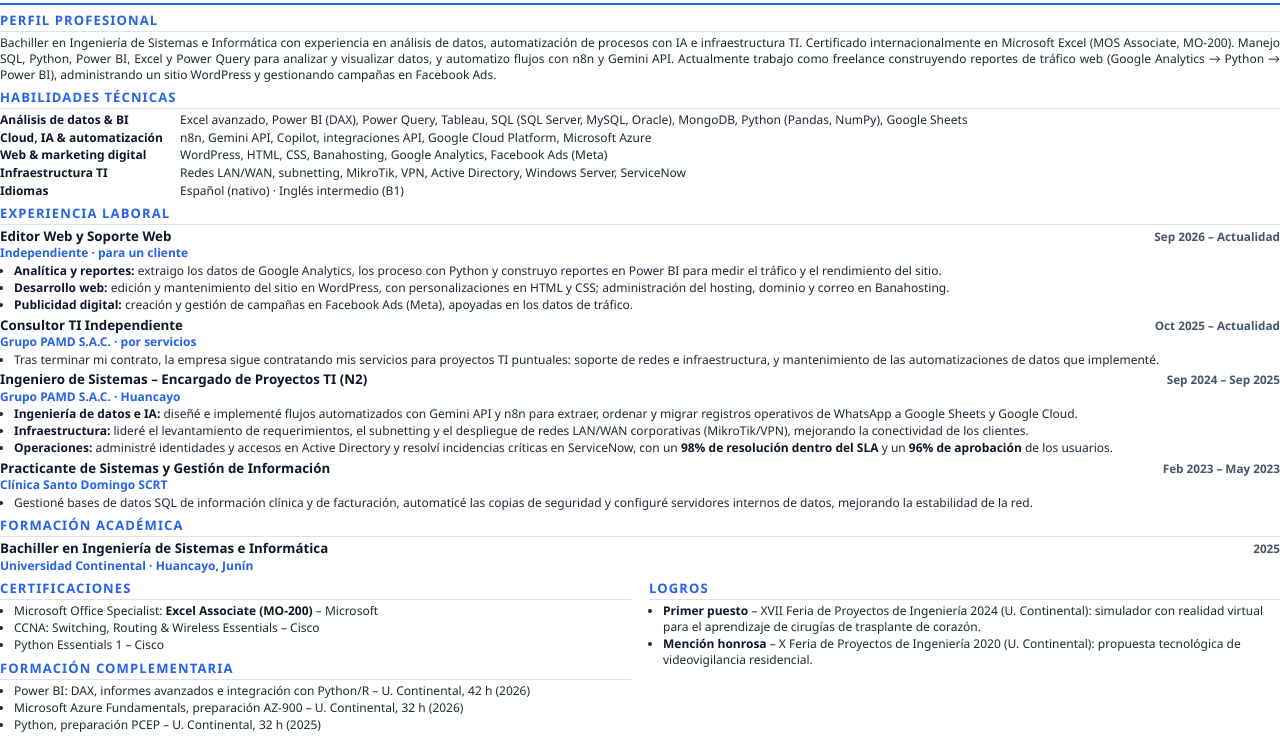
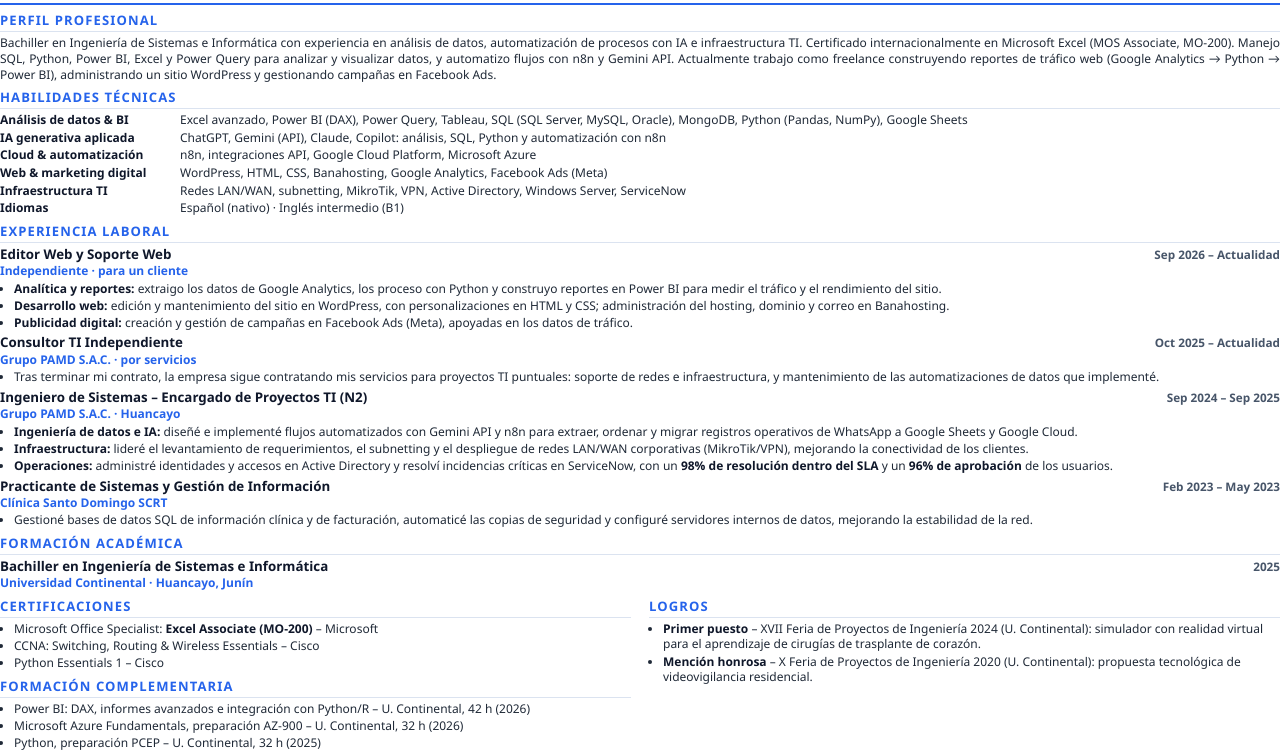
Before and after one commit to JGuere2811/JGuere2811.github.io, a plain HTML site: page cv-fuente/cv.html in a window 1280 px wide. Shown: the part 86-838 px from the top of the page. Drawn offline with Linux system fonts and the light colour scheme.

Commit message:
CV: línea de IA generativa aplicada (ChatGPT, Gemini API, Claude, Copilot)
Co-Authored-By: Claude Opus 5.5 <noreply@anthropic.com>

```diff
--- a/cv-fuente/cv.html
+++ b/cv-fuente/cv.html
@@ -4,7 +4,7 @@
 <meta charset="utf-8">
 <title>CV - Jose Manuel Güere Casas</title>
 <style>
-@page{size:A4;margin:10mm 10mm}
+@page{size:A4;margin:8mm 10mm}
 *{box-sizing:border-box;margin:0;padding:0}
 body{font-family:"Segoe UI",Calibri,Arial,sans-serif;font-size:9pt;line-height:1.3;color:#1f2937}
 a{color:inherit;text-decoration:none}
@@ -44,7 +44,8 @@ li strong{color:#0f172a}
 <h2>Habilidades técnicas</h2>
 <div class="skills">
   <b>Análisis de datos &amp; BI</b><span>Excel avanzado, Power BI (DAX), Power Query, Tableau, SQL (SQL Server, MySQL, Oracle), MongoDB, Python (Pandas, NumPy), Google Sheets</span>
-  <b>Cloud, IA &amp; automatización</b><span>n8n, Gemini API, Copilot, integraciones API, Google Cloud Platform, Microsoft Azure</span>
+  <b>IA generativa aplicada</b><span>ChatGPT, Gemini (API), Claude, Copilot: análisis, SQL, Python y automatización con n8n</span>
+  <b>Cloud &amp; automatización</b><span>n8n, integraciones API, Google Cloud Platform, Microsoft Azure</span>
   <b>Web &amp; marketing digital</b><span>WordPress, HTML, CSS, Banahosting, Google Analytics, Facebook Ads (Meta)</span>
   <b>Infraestructura TI</b><span>Redes LAN/WAN, subnetting, MikroTik, VPN, Active Directory, Windows Server, ServiceNow</span>
   <b>Idiomas</b><span>Español (nativo) · Inglés intermedio (B1)</span>
```
Also changed, not shown: 1 other file.
